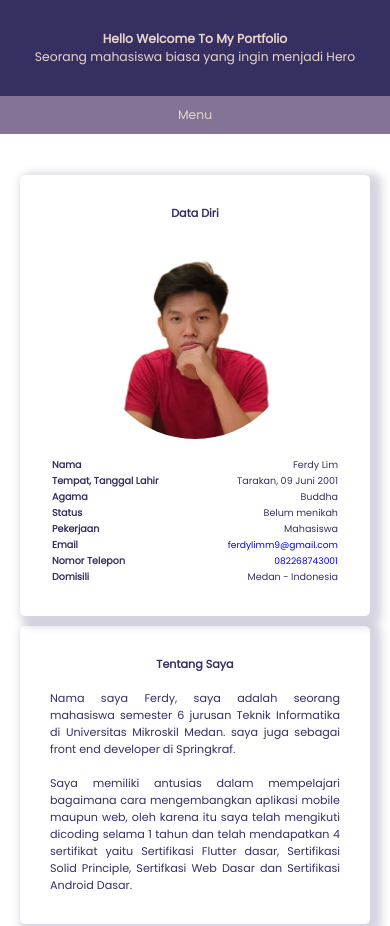
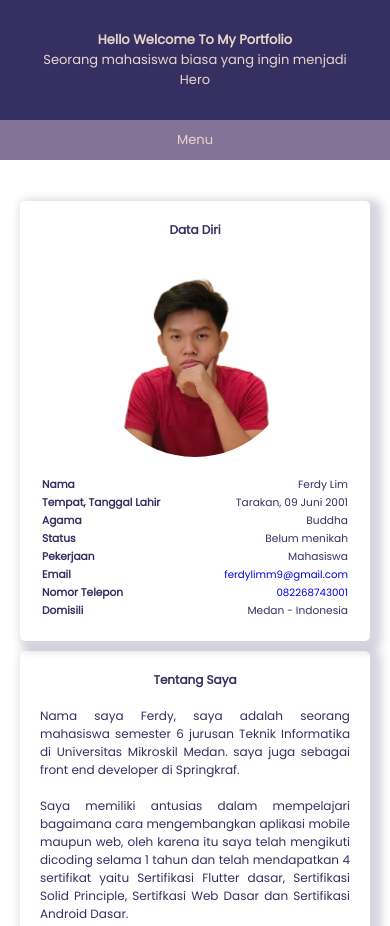
Before and after one commit to mbasyar/cv_mbasyar, a plain HTML site: page index.html in a window 390 px wide. Shown: the top 926 px of the page. Drawn offline with Linux system fonts and the light colour scheme.

Commit message:
update font-size

```diff
--- a/style/style.css
+++ b/style/style.css
@@ -149,9 +149,6 @@ table tr th{
     text-align: left;
 }
 @media screen and (max-width: 889px) {
-  *{
-    font-size: 95%;
-  }
   main {
     flex-direction: column;
   }
@@ -166,3 +163,12 @@ table tr th{
     margin: 0 auto;
   }
 }
+
+@media screen and (max-width: 478px) {
+  *{
+    font-size: 96%;
+  }
+  .card{
+    padding: 20px;
+  }
+}
```
